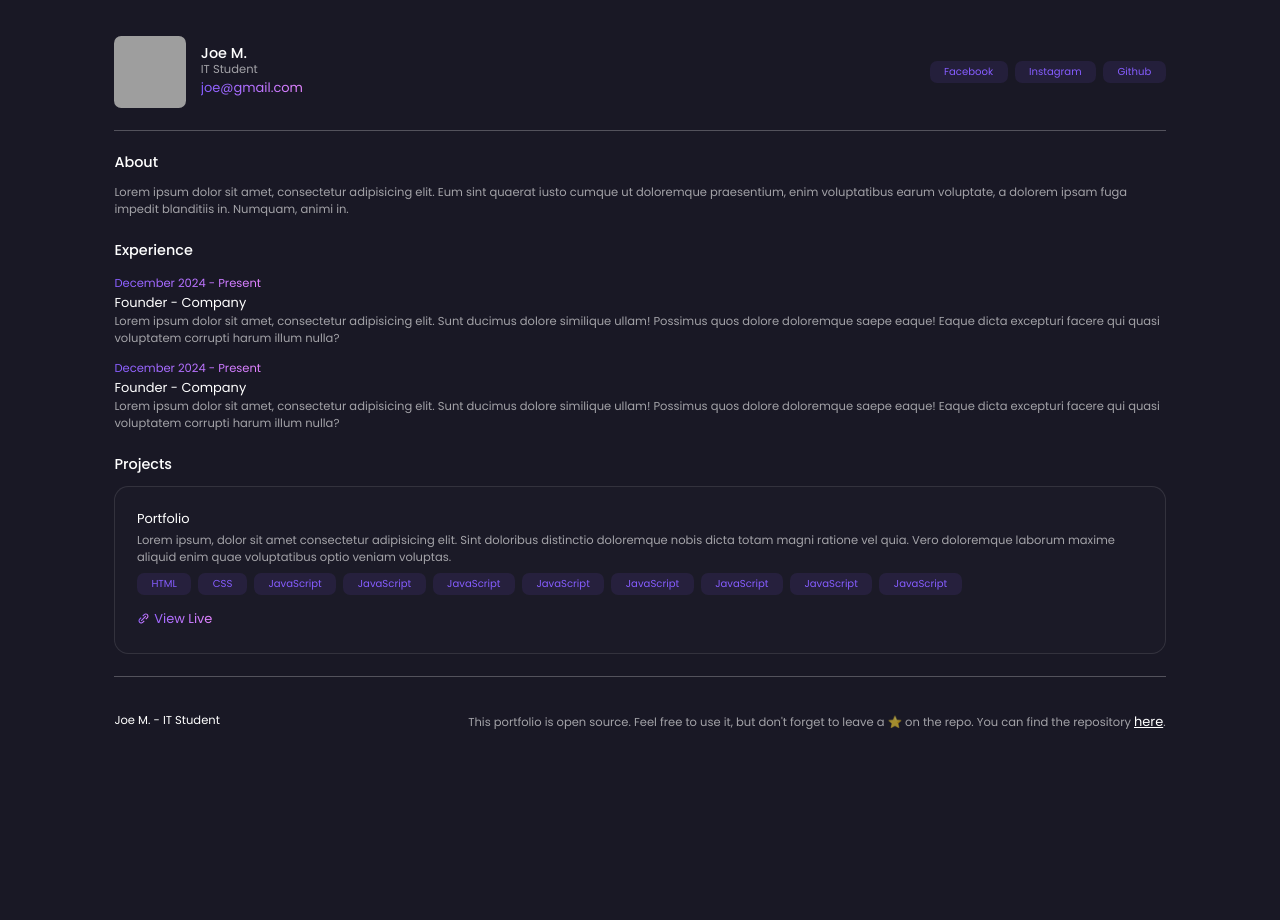
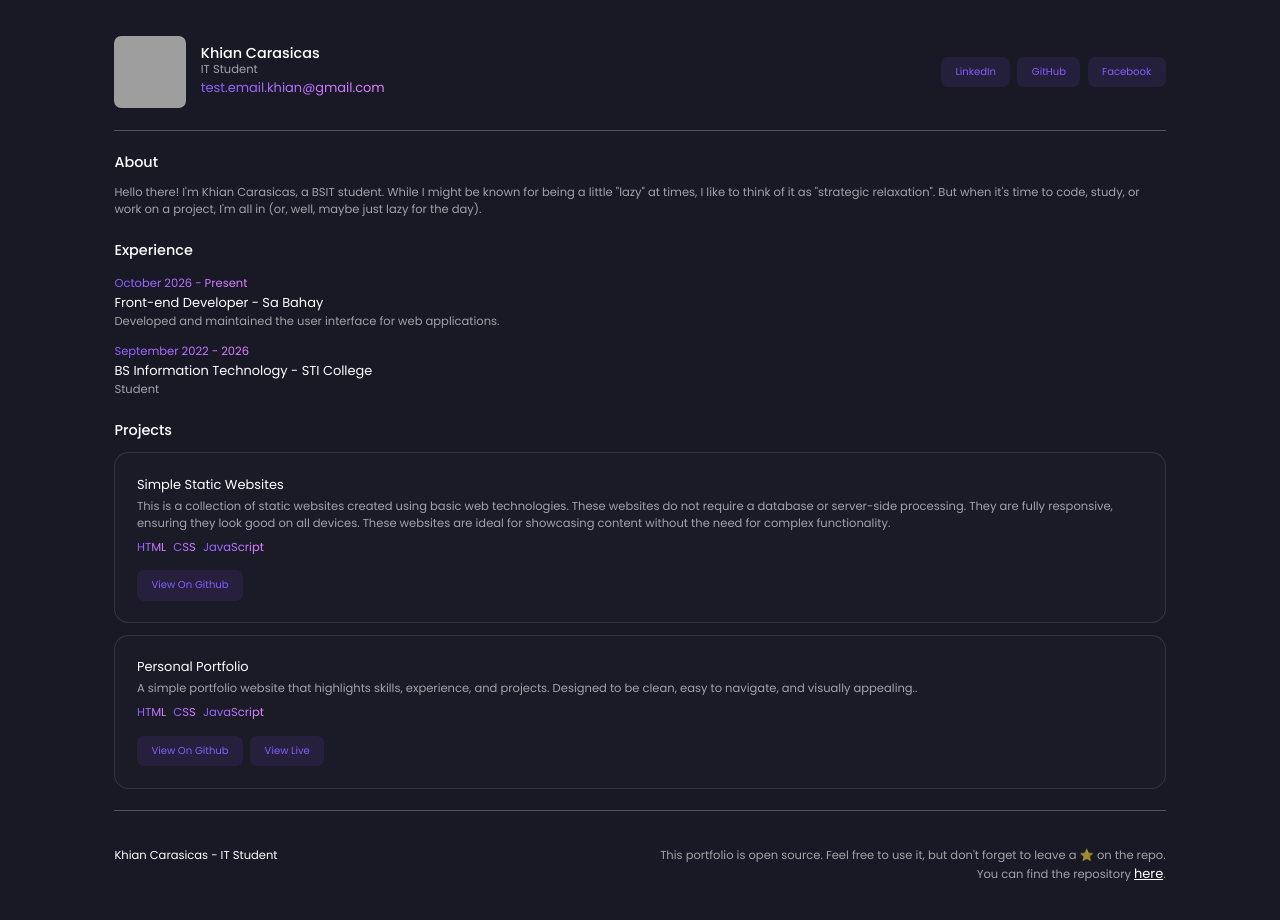
Before and after one commit to khiancarasicas/simple-static-webs, a plain HTML site: page portfolio-web-1/index.html in a window 1280 px wide. Before the commit the page ends 800 px from the top, so only its background shows below. Drawn offline with Linux system fonts and the light colour scheme; grey boxes are pictures that could not be loaded.

Commit message:
Added Functions

```diff
--- a/portfolio-web-1/data/infos.json
+++ b/portfolio-web-1/data/infos.json
@@ -1,11 +1,12 @@
 {
-    "profile-pic": "https://wallpapers.com/images/hd/cute-penguin-pictures-oco9r0e3mz8llqdm.jpg",
+    "profile-pic": "https://s4.anilist.co/file/anilistcdn/character/large/b137974-9qnK3DPrvLKh.jpg",
     "name": "Khian Carasicas",
     "title": "IT Student",
+    "mail": "test.email.khian@gmail.com",
     "social": [
         {"name": "LinkedIn", "link": "https://www.linkedin.com/in/khiancarasicas"},
         {"name": "GitHub", "link": "https://github.com/khiancarasicas"},
         {"name": "Facebook", "link": "https://facebook.com/khiancarasicas"}
     ],
-    "about": "I'm Khian Carasicas from Philippines"
+    "about": "Hello there! I'm Khian Carasicas, a BSIT student. While I might be known for being a little \"lazy\" at times, I like to think of it as \"strategic relaxation\". But when it's time to code, study, or work on a project, I'm all in (or, well, maybe just lazy for the day)."
 }
--- a/portfolio-web-1/data/projects.json
+++ b/portfolio-web-1/data/projects.json
@@ -1,7 +1,7 @@
 [
     {
-        "name": "Personal Portfolio",
-        "description": "A portfolio website showcasing my skills and projects.",
+        "name": "Simple Static Websites",
+        "description": "This is a collection of static websites created using basic web technologies. These websites do not require a database or server-side processing. They are fully responsive, ensuring they look good on all devices. These websites are ideal for showcasing content without the need for complex functionality.",
         "tech-used": [
             "HTML",
             "CSS",
@@ -9,27 +9,27 @@
         ],
         "buttons": [
             {
-                "btn-text": "View Live",
-                "btn-link": "index.html"
-            },
-            {
-                "btn-text": "View on Github",
-                "btn-link": "index.html"
+                "btn-text": "View On Github",
+                "btn-link": "https://github.com/khiancarasicas/simple-static-webs"
             }
         ]
     },
     {
-        "name": "Project Name",
-        "description": "Project Description",
+        "name": "Personal Portfolio",
+        "description": "A simple portfolio website that highlights skills, experience, and projects. Designed to be clean, easy to navigate, and visually appealing..",
         "tech-used": [
-            "React",
-            "Node.js",
-            "MongoDB"
+            "HTML",
+            "CSS",
+            "JavaScript"
         ],
         "buttons": [
             {
-                "btn-text": "Visit",
-                "btn-link": "index.html"
+                "btn-text": "View On Github",
+                "btn-link": "https://github.com/khiancarasicas/simple-static-webs"
+            },
+            {
+                "btn-text": "View Live",
+                "btn-link": "https://khiancarasicas.github.io/simple-static-webs/portfolio-web-1/"
             }
         ]
     }
--- a/portfolio-web-1/index.html
+++ b/portfolio-web-1/index.html
@@ -7,20 +7,18 @@
     <link rel="stylesheet" href="style.css">
 </head>
 <body>
+    <div id="loading-screen">Initializing...</div>
+
     <header>
         <div id="hero">
-            <img id="profile-pic" src="https://encrypted-tbn0.gstatic.com/images?q=tbn:ANd9GcQOiT5AmbLt_GbaF7FsNteQkQ2Xr0ZbQbDJBw&s">
+            <img id="profile-pic" draggable="false">
             <div>
-                <h1 id="hero-name">Joe M.</h1>
-                <p id="hero-title">IT Student</p>
-                <a href="#" class="shine-text">joe@gmail.com</a>
+                <h1 id="hero-name"></h1>
+                <p id="hero-title"></p>
+                <a class="shine-text" id="hero-mail"></a>
             </div>
         </div>
-        <div id="social-links-list">
-            <a class="btn-link" href="#">Facebook</a>
-            <a class="btn-link" href="#">Instagram</a>
-            <a class="btn-link" href="#">Github</a>
-        </div>
+        <div id="social-links-list"></div>
     </header>
 
     <div class="line"></div>
@@ -28,72 +26,27 @@
     <main>
         <div id="about" class="container-2">
             <h2>About</h2>
-            <p id="about-text" class="description">Lorem ipsum dolor sit amet, consectetur adipisicing elit. Eum sint quaerat iusto cumque ut doloremque praesentium, enim voluptatibus earum voluptate, a dolorem ipsam fuga impedit blanditiis in. Numquam, animi in.</p>
+            <p id="about-text" class="description"></p>
         </div>
 
         <div id="experience" class="container-2">
             <h2>Experience</h2>
-            <div id="experience-list" class="container-2">
-                <div>
-                    <p class="shine-text">December 2024 - Present</p>
-                    <h3>Founder - Company</h3>
-                    <p>Lorem ipsum dolor sit amet, consectetur adipisicing elit. Sunt ducimus dolore similique ullam! Possimus quos dolore doloremque saepe eaque! Eaque dicta excepturi facere qui quasi voluptatem corrupti harum illum nulla?</p>
-                </div>
-                <div>
-                    <p class="shine-text">December 2024 - Present</p>
-                    <h3>Founder - Company</h3>
-                    <p>Lorem ipsum dolor sit amet, consectetur adipisicing elit. Sunt ducimus dolore similique ullam! Possimus quos dolore doloremque saepe eaque! Eaque dicta excepturi facere qui quasi voluptatem corrupti harum illum nulla?</p>
-                </div>
-            </div>
+            <div id="experience-list" class="container-2"></div>
         </div>
 
-        <div id="projects" class="container-2">
+        <div class="container-2">
             <h2>Projects</h2>
-            <div class="project-card">
-                <h3>Portfolio</h3>
-                <p>Lorem ipsum, dolor sit amet consectetur adipisicing elit. Sint doloribus distinctio doloremque nobis dicta totam magni ratione vel quia. Vero doloremque laborum maxime aliquid enim quae voluptatibus optio veniam voluptas.</p>
-                <div class="tech-used">
-                    <p class="chip">HTML</p>
-                    <p class="chip">CSS</p>
-                    <p class="chip">JavaScript</p>
-                    <p class="chip">JavaScript</p>
-                    <p class="chip">JavaScript</p>
-                    <p class="chip">JavaScript</p>
-                    <p class="chip">JavaScript</p>
-                    <p class="chip">JavaScript</p>
-                    <p class="chip">JavaScript</p>
-                    <p class="chip">JavaScript</p>
-                </div>
-                <a class="shine-text" href="#">
-                    <span>
-                        <svg viewBox="0 0 12 12">
-                            <path d="M2.1111 9.88898C2.34304 10.1212 2.61859 10.3054 2.92191 10.4308C3.22524 10.5563 3.55036 10.6206 3.8786 10.62C4.20692 10.6206 4.53211 10.5563 4.83552 10.4308C5.13892 10.3054 5.41456 10.1212 5.6466 9.88898L7.0606 8.47448L6.3536 7.76748L4.9396 9.18198C4.65784 9.46249 4.27644 9.61997 3.87885 9.61997C3.48127 9.61997 3.09987 9.46249 2.8181 9.18198C2.53735 8.90035 2.37971 8.5189 2.37971 8.12123C2.37971 7.72357 2.53735 7.34212 2.8181 7.06048L4.2326 5.64648L3.5256 4.93948L2.1111 6.35348C1.64301 6.82271 1.38013 7.45844 1.38013 8.12123C1.38013 8.78402 1.64301 9.41975 2.1111 9.88898ZM9.8891 5.64648C10.357 5.17712 10.6197 4.54144 10.6197 3.87873C10.6197 3.21602 10.357 2.58034 9.8891 2.11098C9.41987 1.64288 8.78414 1.38 8.12135 1.38C7.45856 1.38 6.82283 1.64288 6.3536 2.11098L4.9396 3.52548L5.6466 4.23248L7.0606 2.81798C7.34237 2.53748 7.72377 2.38 8.12135 2.38C8.51894 2.38 8.90034 2.53748 9.1821 2.81798C9.46285 3.09962 9.6205 3.48106 9.6205 3.87873C9.6205 4.2764 9.46285 4.65785 9.1821 4.93948L7.7676 6.35348L8.4746 7.06048L9.8891 5.64648Z" fill="url(#paint0_linear_103_60)"/>
-                            <path d="M4.23191 8.47502L3.52441 7.76802L7.76791 3.52502L8.47491 4.23252L4.23191 8.47502Z" fill="url(#paint1_linear_103_60)"/>
-                            <defs>
-                                <linearGradient id="paint0_linear_103_60" x1="1.38013" y1="5.99999" x2="8.85454" y2="9.63225" gradientUnits="userSpaceOnUse">
-                                    <stop stop-color="#865DFF"/>
-                                    <stop offset="1" stop-color="#E384FF"/>
-                                </linearGradient>
-                                <linearGradient id="paint1_linear_103_60" x1="3.52441" y1="6.00002" x2="7.52894" y2="7.94635" gradientUnits="userSpaceOnUse">
-                                    <stop stop-color="#865DFF"/>
-                                    <stop offset="1" stop-color="#E384FF"/>
-                                </linearGradient>
-                            </defs>
-                        </svg>
-                    </span>
-                    View Live
-                </a>
-            </div>
+            <div id="projects-list"></div>
         </div>
     </main>
 
     <footer>
         <div class="line"></div>
-        <div class="footer-container">
-            <p id="footer-text">Joe M. - IT Student</p>
-            <p class="credits-text">This portfolio is open source. Feel free to use it, but don't forget to leave a ⭐ on the repo. You can find the repository <span><a href="#">here</a></span>.</p>
+        <div id="footer-display" class="footer-container">
+            <p id="footer-text"></p>
         </div>
     </footer>
 
+    <script src="script.js"></script>
 </body>
 </html>
--- a/portfolio-web-1/script.js
+++ b/portfolio-web-1/script.js
@@ -0,0 +1,86 @@
+document.addEventListener("DOMContentLoaded", () => {
+
+    // Fetch and display info.
+    Promise.all([
+        fetch("data/infos.json").then(response => response.json()),
+        fetch("data/experience.json").then(response => response.json()),
+        fetch("data/projects.json").then(response => response.json())
+    ])
+    .then(([info, experience, project]) => {
+        document.getElementById("loading-screen").style.display = "none";
+
+        // Info.
+        document.getElementById("hero-name").textContent = info.name;
+            document.getElementById("hero-title").textContent = info.title;
+            const mailLink = document.getElementById("hero-mail");
+            mailLink.textContent = info.mail;
+            mailLink.setAttribute("href", `mailto:${info.mail}`);
+            document.getElementById("about-text").textContent = info.about;
+            document.getElementById("profile-pic").src = info["profile-pic"];
+            document.getElementById("footer-text").textContent = `${info.name} - ${info.title}`;
+
+            const socialLinksContainer = document.getElementById("social-links-list");
+            info.social.forEach(link => {
+                const anchor = document.createElement("a");
+                anchor.classList.add("btn-link")
+                anchor.href = link.link;
+                anchor.target = "_blank";
+                anchor.textContent = link.name;
+                socialLinksContainer.appendChild(anchor);
+            });
+
+        // Experience
+        const experiencesList = document.getElementById("experience-list");
+            experience.forEach(data => {
+                const experienceDiv = document.createElement("div");
+                experienceDiv.classList.add("experience");
+                experienceDiv.innerHTML = `
+                    <div>
+                        <p class="shine-text">${data["start-date"]} - ${data["end-date"]}</p>
+                        <h3>${data.role} - ${data.company}</h3>
+                        <p>${data.description}</p>
+                    </div>
+                `;
+                experiencesList.appendChild(experienceDiv);
+            });
+
+        // Projects
+        const projectsList = document.getElementById("projects-list");
+            project.forEach(data => {
+                const projectDiv = document.createElement("div");
+                projectDiv.innerHTML = `
+                    <div class="project-card">
+                        <h3>${data.name}</h3>
+                        <p>${data.description}</p>
+                        <div class="tech-used">
+                            ${data["tech-used"].map(tech => `<p class="shine-text">${tech}</p>`).join("")}
+                        </div>
+                        <div id="buttons-project">
+                            ${data.buttons.map(button => `
+                                <a class="btn-link" target="_blank" href="${button["btn-link"]}">${button["btn-text"]}</a>
+                            `).join("")}
+                        </div>
+                    </div>
+                `;
+                projectsList.appendChild(projectDiv);
+            });
+    })
+    .catch(err => {
+        console.error("Error loading data:", err);
+        document.getElementById("loading-screen").textContent = "Failed to load data.";
+    });
+
+    // COPYRIGHT NOTICE
+    // This project is open-source, and you are free to use, modify, and distribute it. However, the credits must remain intact.
+    // Do not remove or alter the attribution in the footer. Acknowledge the original author and repository as outlined below.
+    // All rights reserved by the original author.
+    document.getElementById("footer-display").appendChild(
+        (() => {
+            const newParagraph = document.createElement('p');
+            newParagraph.classList.add("credits-text");
+            newParagraph.innerHTML = `This portfolio is open source. Feel free to use it, but don't forget to leave a ⭐ on the repo. You can find the repository <span><a href="https://github.com/khiancarasicas/simple-static-webs">here</a></span>.`;
+            return newParagraph;
+        })()
+    );
+
+});
--- a/portfolio-web-1/style.css
+++ b/portfolio-web-1/style.css
@@ -42,6 +42,20 @@ a {
     -webkit-tap-highlight-color: transparent;
 }
 
+#loading-screen {
+    position: fixed;
+    top: 0;
+    left: 0;
+    width: 100%;
+    height: 100%;
+    background: rgba(0, 0, 0);
+    display: flex;
+    justify-content: center;
+    align-items: center;
+    z-index: 9999;
+    color: white;
+    font-size: 24px;
+}
 
 .line {
     height: .05rem;
@@ -82,16 +96,15 @@ main {
     gap: .8rem;
 }
 
-.chip {
-    display: inline-block;
-    background-color: rgb(134, 93, 255, .1);
-    padding-left: 1rem;
-    padding-right: 1rem;
-    border-radius: .5rem;
-    padding-top: .2rem;
-    padding-bottom: .2rem;
-    font-size: .7rem;
-    color: rgb(134, 93, 255);
+#buttons-project {
+    display: flex;
+    flex-wrap: wrap;
+    gap: .5rem;
+}
+
+#projects-list {
+    display: grid;
+    gap: .8rem;
 }
 
 .btn-link {
@@ -102,8 +115,8 @@ main {
     padding-left: 1rem;
     padding-right: 1rem;
     border-radius: .5rem;
-    padding-top: .2rem;
-    padding-bottom: .2rem;
+    padding-top: .5rem;
+    padding-bottom: .5rem;
     font-size: .7rem;
     color: rgb(134, 93, 255);
 }
@@ -166,7 +179,7 @@ header #social-links-list {
 
 .footer-container {
     display: grid;
-    grid-template-columns: 1fr 2.5fr;
+    grid-template-columns: 1fr 1fr;
     gap: 1rem;
     margin-top: 2.5rem;
 }
```
